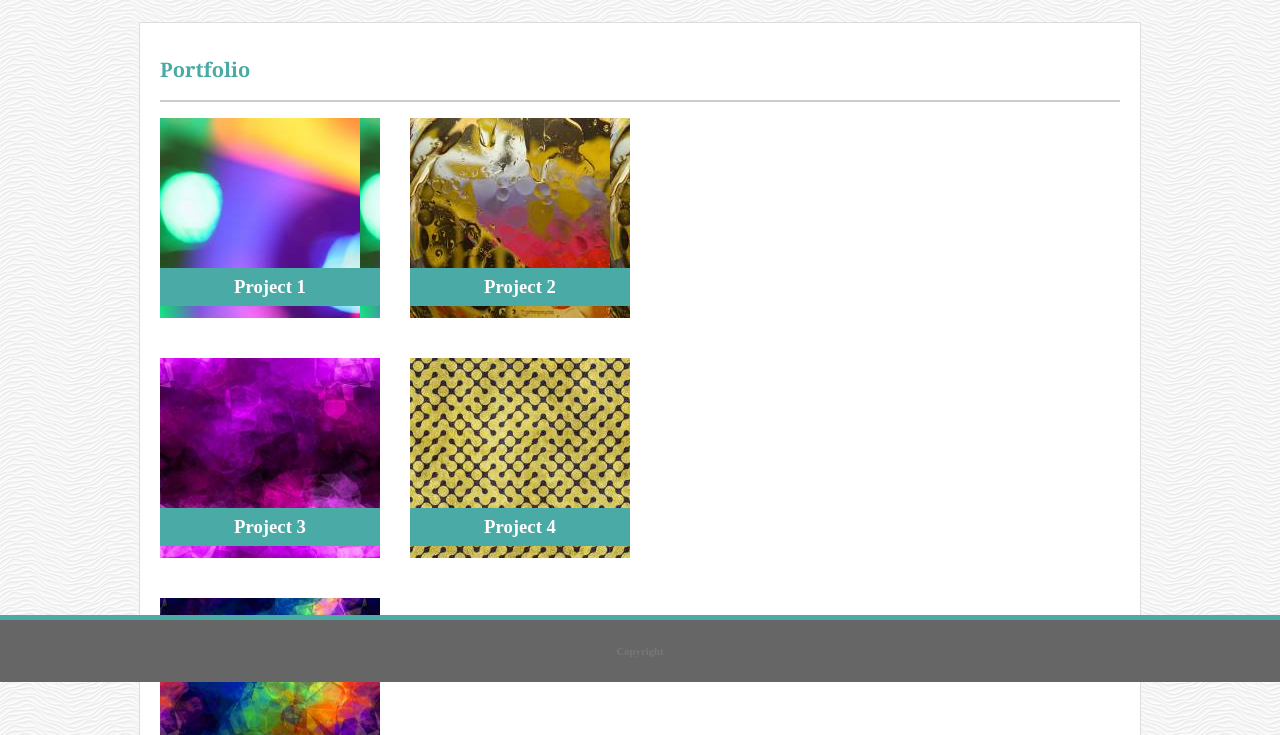
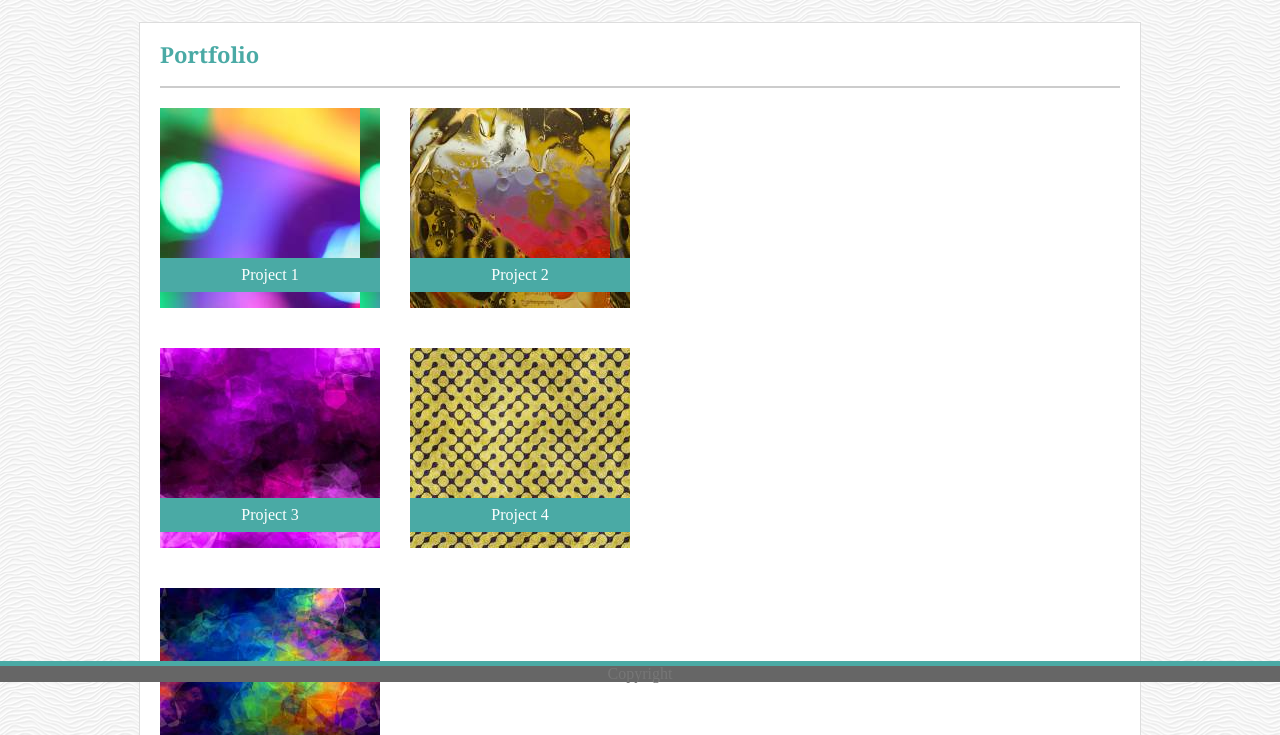
Before and after one commit to sam-reinhard/Basic-Portfolio, a plain HTML site: page portfolio.html in a window 1280 px wide. Shown: the part 118-853 px from the top of the page. Drawn offline with Linux system fonts and the light colour scheme; files whose address does not match are found by name.

Commit message:
made some changes after adding the reset.css file

```diff
--- a/assets/css/style.css
+++ b/assets/css/style.css
@@ -25,6 +25,7 @@ h1 {
     margin-bottom: 0px;
     margin-left: 181px;
     font-size: 24px;
+    font-weight: bold;
 }
 
 h2 {
@@ -32,7 +33,8 @@ h2 {
     border-bottom: 2px solid #cccccc;
     padding: 15px 0px 15px 0px;
     font-family: 'Georgia', Times, Times New Roman, serif;
-    font-size: 20px;
+    font-size: 22px;
+    font-weight: bold;
 }
 
 h3 {
@@ -82,17 +84,20 @@ footer {
 form {
     font-family: 'Arial', 'Helvetica Neue', Helvetica, sans-serif;
     color: #777777;
+    margin-top: 10px;
 }
 
 input {
     width: 958px;
     line-height: 1.5;
+    margin: 10px 0px 10px 0px;
 }
 
 textarea {
     width: 958px;
     height: 140px;
     border: 1px solid #dddddd;
+    margin: 10px 0px 5px 0px;
 }
 
 .content {
@@ -121,7 +126,7 @@ textarea {
     height: 200px;
     width: 220px;
     text-align: center;
-    margin: 0px 15px 20px 0px;
+    margin: 20px 15px 20px 0px;
 }
 
 .bbox {
@@ -130,7 +135,7 @@ textarea {
     height: 200px;
     width: 220px;
     text-align: center;
-    margin: 0px 0px 20px 15px;
+    margin: 20px 0px 20px 15px;
 }
 
 .cbox {
--- a/portfolio.html
+++ b/portfolio.html
@@ -2,6 +2,7 @@
 
 <html lang="en-us">
     <head>
+        <link rel="stylesheet" type="text/css" href="assets/css/reset.css">
         <link rel="stylesheet" type ="text/css" href="assets/css/style.css">
         <title>Sam Reinhard</title>
     </head>
@@ -23,7 +24,6 @@
             <h2>Portfolio</h2>
             <div class="abox">
                 <h3>Project 1</h3>
-                <img href="assets/images/lightblur.jpg">
             </div>
 
             <div class="bbox">
```
Also changed, not shown: contact.html (+1 -0 lines), index.html (+1 -1 lines).
